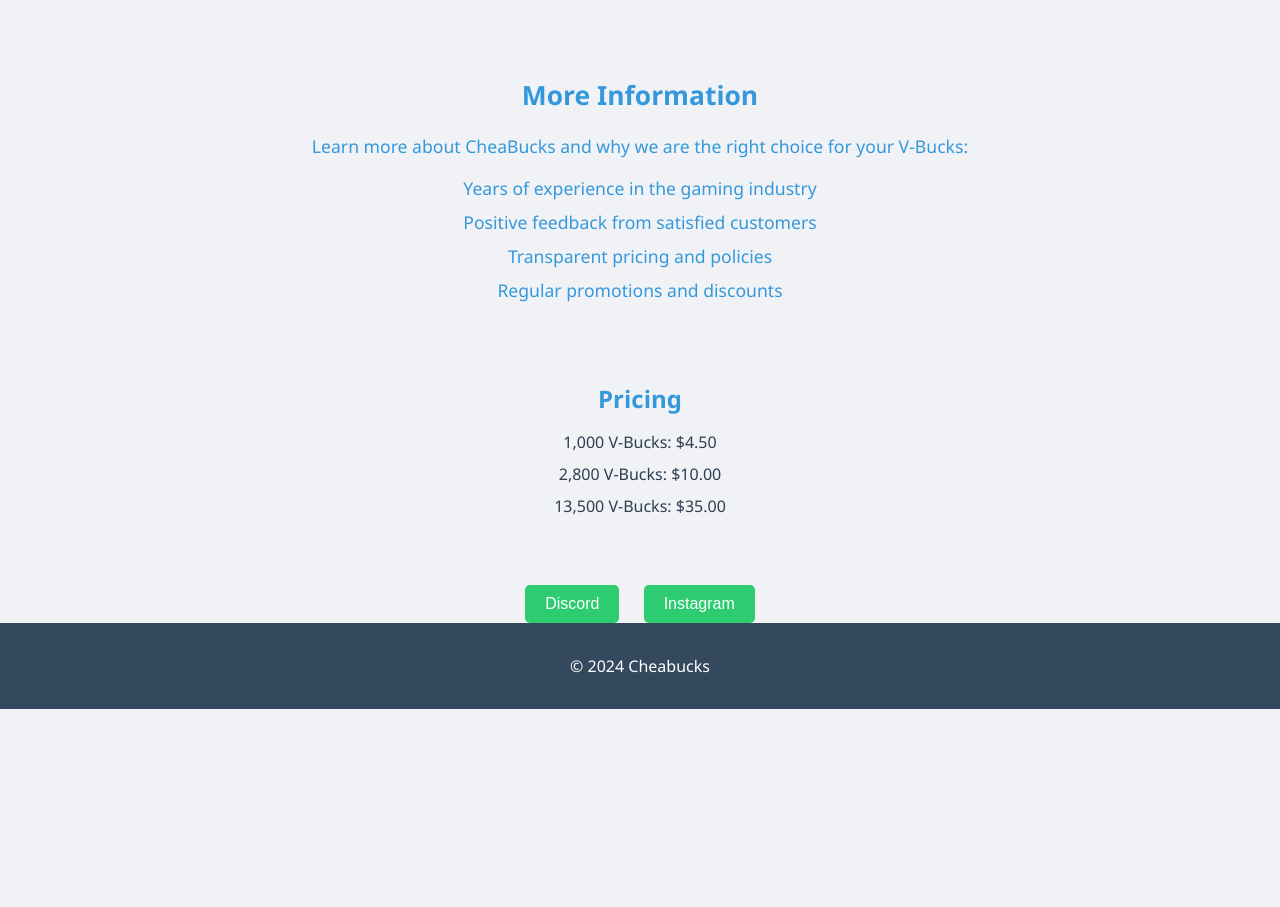
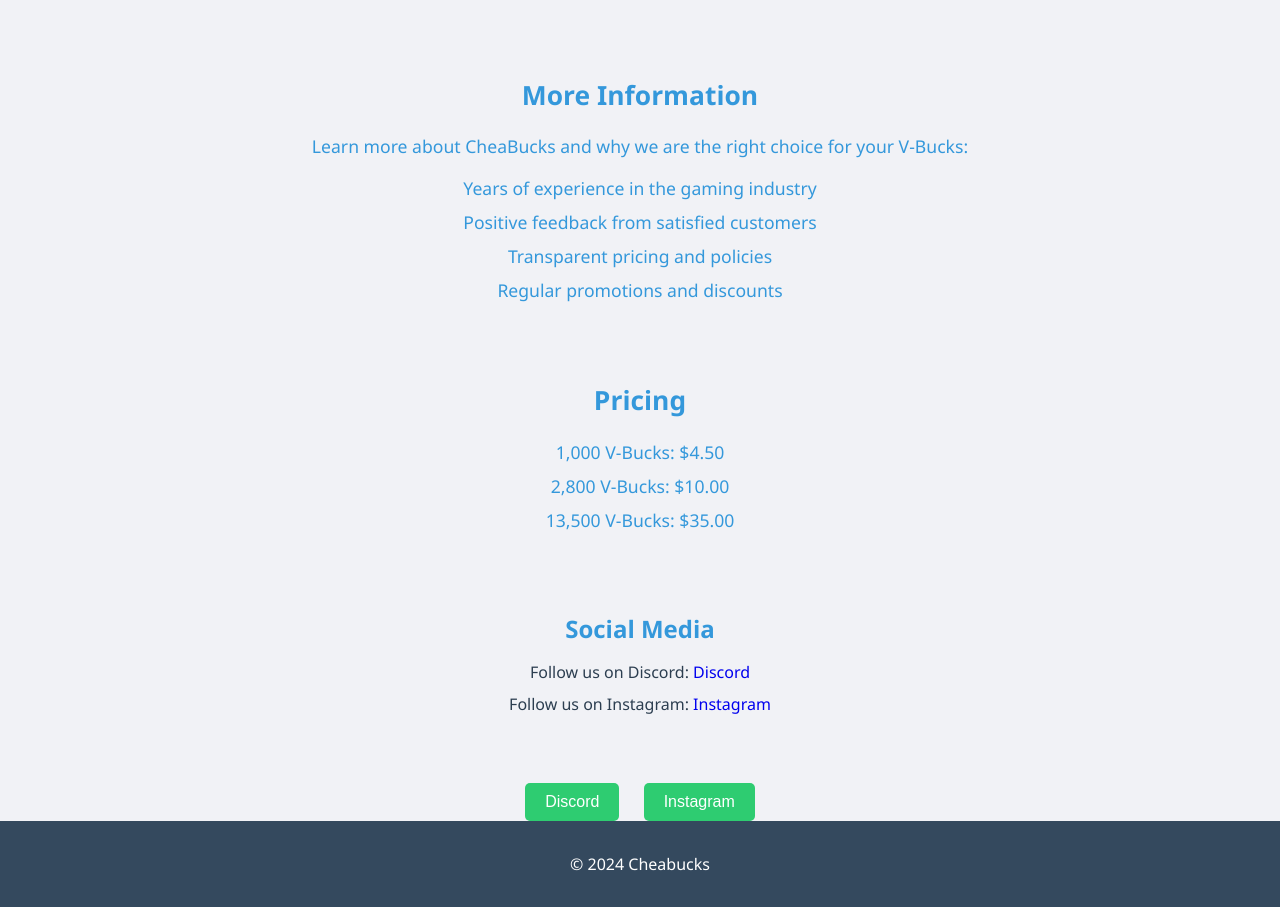
Before and after one commit to cheabucksyeah/cheabucksyeah, a plain HTML site: page index.html in a window 1280 px wide. Shown: the part 433-1340 px from the top of the page. Before the commit the page ends 1142 px from the top, so only its background shows below. Drawn offline with Linux system fonts and the light colour scheme.

Commit message:
Update index.html

```diff
--- a/index.html
+++ b/index.html
@@ -110,6 +110,7 @@
       width: 100%;
       position: fixed;
       top: 40px;
+      z-index: 1;
     }
 
     nav a {
@@ -143,13 +144,15 @@
     /* Neue Stile für Unterpunkte */
     #services,
     #more-info,
-    #pricing {
+    #pricing,
+    #social-media {
       margin-top: 80px;
     }
 
     #services,
     #more-info,
-    #pricing h2 {
+    #pricing,
+    #social-media h2 {
       font-size: 1.5em;
       color: #3498db;
       margin-bottom: 10px;
@@ -157,14 +160,16 @@
 
     #services,
     #more-info,
-    #pricing p {
+    #pricing,
+    #social-media p {
       font-size: 1.1em;
       margin-bottom: 20px;
     }
 
     #services ul,
     #more-info ul,
-    #pricing ul {
+    #pricing ul,
+    #social-media ul {
       list-style-type: none;
       padding: 0;
       text-align: center; /* Änderung auf "center" für die Aufzählpunkte */
@@ -172,8 +177,21 @@
 
     #services li,
     #more-info li,
-    #pricing li {
+    #pricing li,
+    #social-media li {
       margin-bottom: 10px;
+    }
+
+    /* Animation für Scroll-Effekt */
+    .fade-in-scroll {
+      opacity: 0;
+      transform: translateY(20px);
+      transition: opacity 1s ease, transform 1s ease;
+    }
+
+    .fade-in-scroll.active {
+      opacity: 1;
+      transform: translateY(0);
     }
   </style>
 </head>
@@ -182,17 +200,18 @@
     <a href="#services">Our Services</a>
     <a href="#more-info">More Information</a>
     <a href="#pricing">Pricing</a>
+    <a href="#social-media">Social Media</a>
   </nav>
   <header>
     <h1>CheaBucks</h1>
     <img src="https://static.wikia.nocookie.net/fortnite/images/e/eb/V-Bucks_-_Icon_-_Fortnite.png" alt="V-Bucks Icon">
   </header>
-  <section id="main-content">
+  <section id="main-content" class="fade-in-scroll">
     <p>Welcome to Cheabucks, your source for the cheapest V-Bucks in the world!</p>
-    <button id="purchaseButton">Purchase V-Bucks</button>
+    <button id="purchaseButton" class="fade-in-scroll">Purchase V-Bucks</button>
 
     <!-- Unterpunkte - Dienstleistungen -->
-    <section id="services">
+    <section id="services" class="fade-in-scroll">
       <h2>Our Services</h2>
       <p>We offer a range of services to meet your V-Bucks needs:</p>
       <ul>
@@ -204,7 +223,7 @@
     </section>
 
     <!-- Unterpunkte - Weitere Informationen -->
-    <section id="more-info">
+    <section id="more-info" class="fade-in-scroll">
       <h2>More Information</h2>
       <p>Learn more about CheaBucks and why we are the right choice for your V-Bucks:</p>
       <ul>
@@ -216,7 +235,7 @@
     </section>
 
     <!-- Pricing-Bereich -->
-    <section id="pricing">
+    <section id="pricing" class="fade-in-scroll">
       <h2>Pricing</h2>
       <ul>
         <li>1,000 V-Bucks: $4.50</li>
@@ -224,8 +243,17 @@
         <li>13,500 V-Bucks: $35.00</li>
       </ul>
     </section>
+
+    <!-- Social Media -->
+    <section id="social-media" class="fade-in-scroll">
+      <h2>Social Media</h2>
+      <ul>
+        <li>Follow us on Discord: <a href="https://www.dc.gg/cheabucks" target="_blank">Discord</a></li>
+        <li>Follow us on Instagram: <a href="https://www.instagram.com/cheabucks" target="_blank">Instagram</a></li>
+      </ul>
+    </section>
   </section>
-  <div class="buttons">
+  <div class="buttons fade-in-scroll">
     <a href="https://www.dc.gg/cheabucks" target="_blank" id="discordButton"><button>Discord</button></a>
     <a href="https://www.instagram.com/cheabucks" target="_blank" id="instagramButton"><button>Instagram</button></a>
   </div>
@@ -233,6 +261,33 @@
     <p>&copy; 2024 Cheabucks</p>
   </footer>
   <script>
+    // Funktion zum Überprüfen, ob ein Element im Sichtfeld ist
+    function isInViewport(element) {
+      const rect = element.getBoundingClientRect();
+      return (
+        rect.top >= 0 &&
+        rect.left >= 0 &&
+        rect.bottom <= (window.innerHeight || document.documentElement.clientHeight) &&
+        rect.right <= (window.innerWidth || document.documentElement.clientWidth)
+      );
+    }
+
+    // Funktion zum Hinzufügen der "active"-Klasse, wenn das Element im Sichtfeld ist
+    function addActiveClass() {
+      const elements = document.querySelectorAll('.fade-in-scroll');
+      elements.forEach(element => {
+        if (isInViewport(element)) {
+          element.classList.add('active');
+        }
+      });
+    }
+
+    // Event-Listener für das Scroll-Ereignis
+    document.addEventListener('scroll', addActiveClass);
+
+    // Initial überprüfen
+    addActiveClass();
+
     document.getElementById('purchaseButton').addEventListener('click', function() {
       alert('Currently, you can only order on the Discord server!');
     });
```
